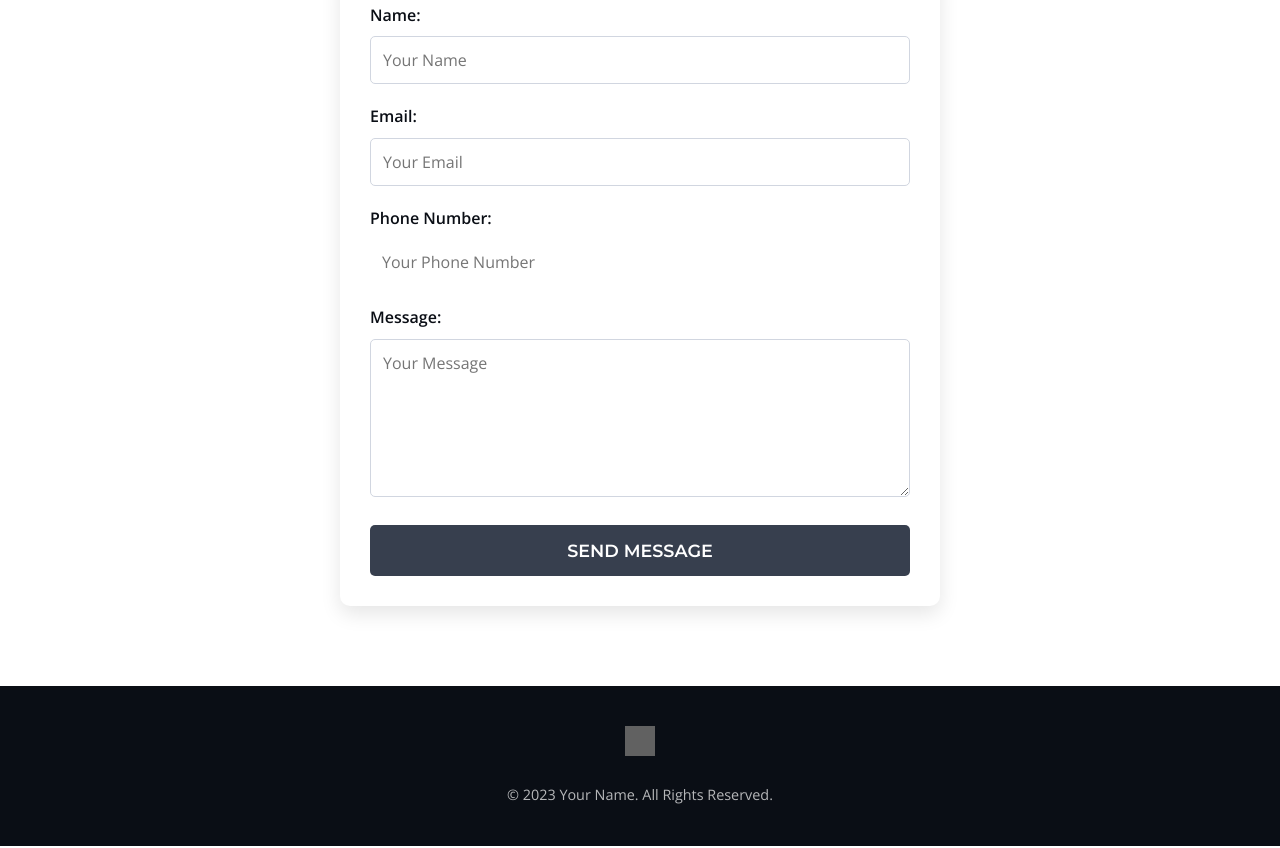
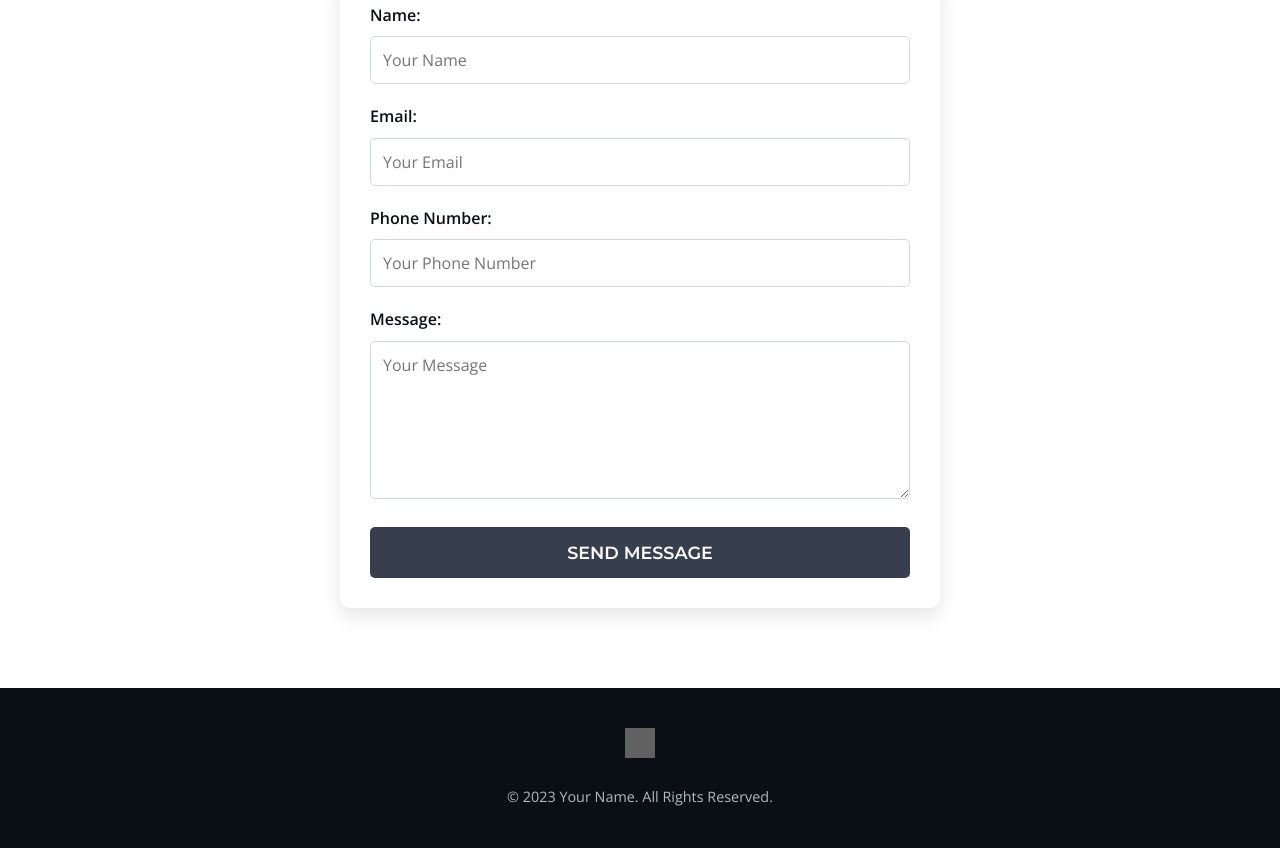
Before and after one commit to Akhilkanta05/-Omniframe-portfolio, a website: page index.html in a window 1280 px wide. Shown: the part 2041-2889 px from the top of the page. Drawn offline with nearby package versions, Linux system fonts and the light colour scheme; grey boxes are pictures that could not be loaded.

Commit message:
Update styles.css

```diff
--- a/styles.css
+++ b/styles.css
@@ -389,6 +389,8 @@ img {
 /* Styling for Email, Text, Textarea inputs (lighter border, rounded corners) */
 .form-group input[type="text"],
 .form-group input[type="email"],
+.form-group input[type="number"],
+.form-group input[type="tel"],
 .form-group textarea {
     width: 100%;
     padding: 12px;
@@ -399,17 +401,7 @@ img {
     transition: border-color 0.3s ease, box-shadow 0.3s ease;
 }
 
-/* Specific styling for Phone Number input (darker border, sharper corners) */
-.form-group input[type="number"],
-.form-group input[type="tel"] { /* Added type="tel" for robustness for phone numbers */
-    width: 100%;
-    padding: 12px;
-    border: 1px solid var(---border-color); /* Darkest black from palette, matching strong border in image */
-    border-radius: 5px; /* Sharper corners to match image */
-    font-family: var(--font-body);
-    font-size: 1em;
-    transition: border-color 0.3s ease, box-shadow 0.3s ease;
-}
+
 
 .form-group input:focus,
 .form-group textarea:focus {
```
